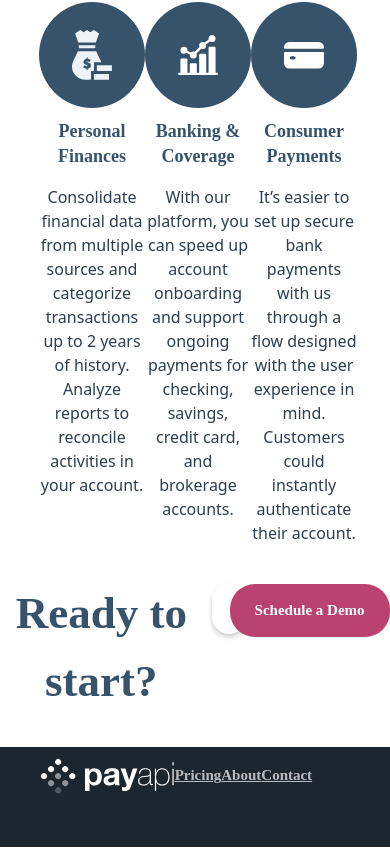
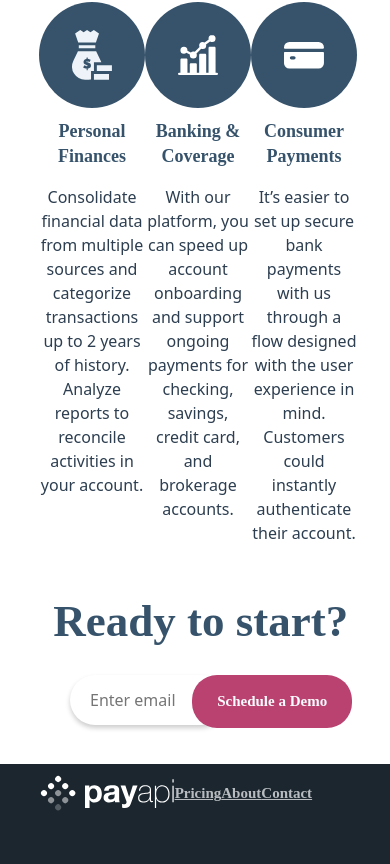
Before and after one commit to marhallab/PayApiWebsite, a Vue app in the folder payapi-web/: page / in a window 390 px wide. Shown: the part 2969-3833 px from the top of the page. Built offline with nearby package versions, Linux system fonts and the light colour scheme.

Commit message:
Footer email is finished tablet

```diff
--- a/payapi-web/src/components/FooterEmailDemo.vue
+++ b/payapi-web/src/components/FooterEmailDemo.vue
@@ -53,6 +53,18 @@ p {
   color: #36536b;
   width: 100%;
 }
+
+@media only screen and (max-width:768px) {
+  .FooterEmail {
+    flex-direction: column;
+    margin-bottom: 10%;
+    margin-top: 7%;
+  }
+
+  .input-btn input {
+  margin-left: 17%;
+}
+}
 </style>
 
 
```
